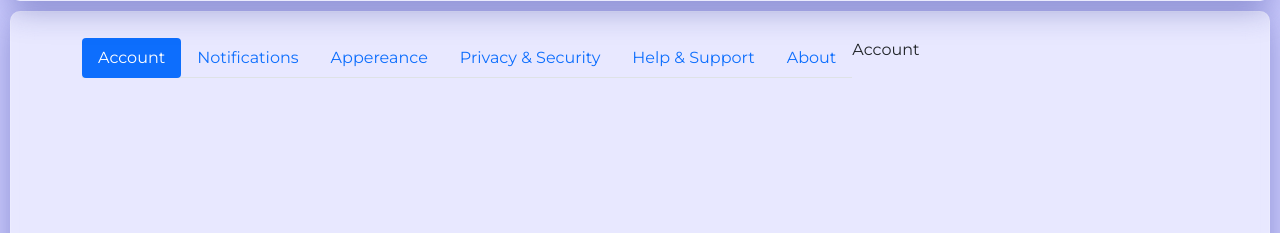
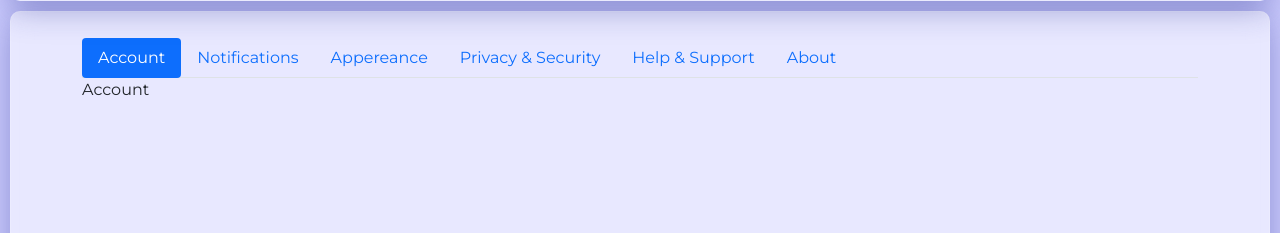
Before and after one commit to caicesardev/ecommerce, a Django app: template ecommerce/store/templates/store/settings.html in a window 1280 px wide. Shown: the part 103-336 px from the top of the page. Run offline with Django 3.2, Linux system fonts and the light colour scheme; the template is opened without the code that fills it, so the values that code supplies are empty; some libraries are stand-ins or nearby versions.

Commit message:
Fixed dynamic tabs in settings page

```diff
--- a/ecommerce/store/templates/store/settings.html
+++ b/ecommerce/store/templates/store/settings.html
@@ -5,9 +5,9 @@
 
 <div class="container">
 
-    <nav class="nav nav-pills flex-column flex-sm-row mt-3">
+    <!-- Nav Links -->
 
-        <ul class="nav nav-tabs" id="myTab" role="tablist">
+    <ul class="nav nav-pills flex-column flex-sm-row mt-3 nav-tabs" id="myTab" role="tablist">
 
         <li class="nav-item" role="presentation">
             <a class="nav-link active" id="account-tab" data-bs-toggle="tab" href="#account" aria-controls="account"
@@ -20,8 +20,8 @@
         </li>
 
         <li class="nav-item" role="presentation">
-                <a class="nav-link" id="appereance-tab" data-bs-toggle="tab" href="#appereance"
-                    aria-controls="appereance" role="tab" aria-selected="false">Appereance</a>
+            <a class="nav-link" id="appereance-tab" data-bs-toggle="tab" href="#appereance" aria-controls="appereance"
+                role="tab" aria-selected="false">Appereance</a>
         </li>
 
         <li class="nav-item" role="presentation">
@@ -39,9 +39,11 @@
                 aria-selected="false">About</a>
         </li>
 
-
     </ul>
 
+    <!-- Nav Links -->
+
+    <!-- Nav Content -->
 
     <div class="tab-content" id="myTabContent">
 
@@ -71,7 +73,7 @@
 
     </div>
 
-    </nav>
+    <!-- Nav Content -->
 
 </div>
 
```
Lines whose indentation alone changed are shown as unchanged.
